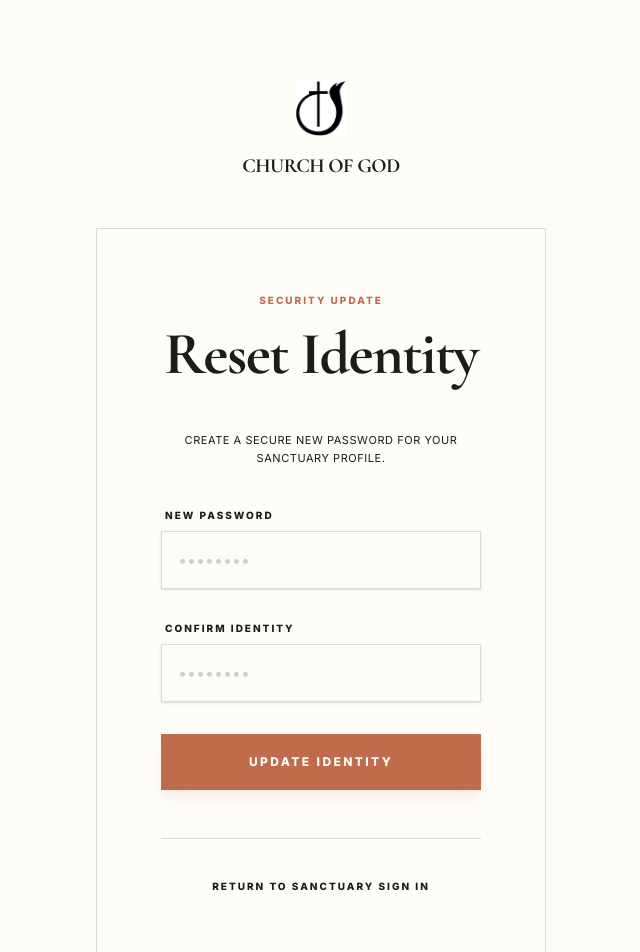
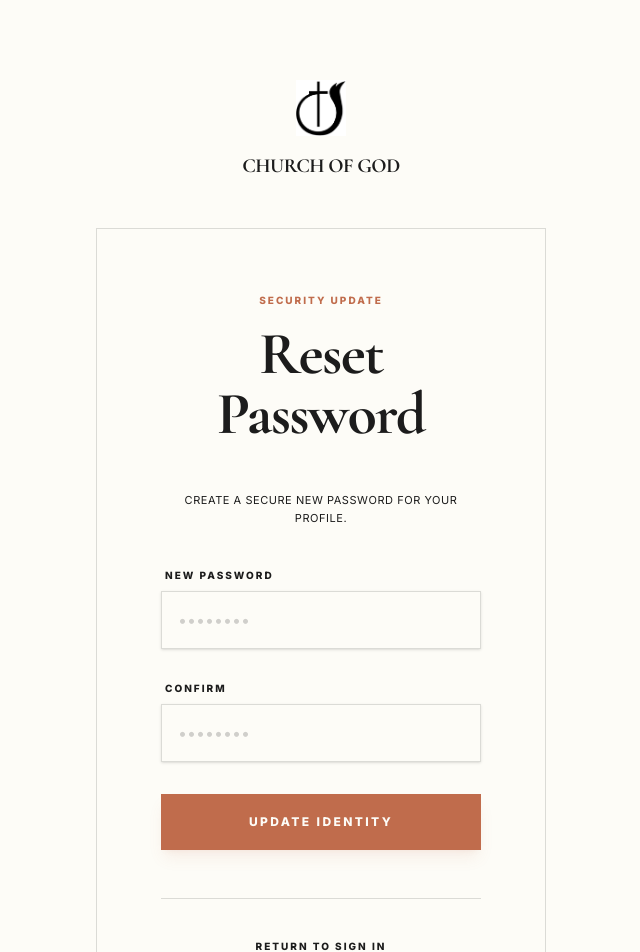
Before and after one commit to Alwin-2005/Church-Donation-, a React (Vite) app in the folder frontend/: page /resetpassword/1 in a window 1280 px wide. Shown: the top 952 px of the page, without its empty margins (319-959 px from the left). Built offline with nearby package versions, Linux system fonts and the light colour scheme.

Commit message:
minor changes

```diff
--- a/frontend/package.json
+++ b/frontend/package.json
@@ -11,7 +11,7 @@
   },
   "dependencies": {
     "@tailwindcss/vite": "^4.1.18",
-    "axios": "^1.13.2",
+    "axios": "^1.14.0",
     "bcryptjs": "^3.0.3",
     "js-cookie": "^3.0.5",
     "jwt-decode": "^4.0.0",
--- a/frontend/src/components/ForgotPassword.jsx
+++ b/frontend/src/components/ForgotPassword.jsx
@@ -42,7 +42,7 @@ const ForgotPassword = () => {
         <div className="mb-12 text-center">
           <span className="text-[10px] font-black uppercase tracking-[0.2em] text-accent mb-4 block">Identity Recovery</span>
           <h1 className="text-5xl md:text-6xl font-serif font-bold text-foreground tracking-tight">
-            Forgot Pass
+            Forgot Password
           </h1>
         </div>
 
@@ -87,7 +87,7 @@ const ForgotPassword = () => {
             to="/login"
             className="text-[10px] font-black uppercase tracking-[0.2em] text-muted-foreground hover:text-accent transition"
           >
-            Back to Sanctuary Access
+            Back to Login
           </Link>
           <Link
             to="/register"
--- a/frontend/src/components/Login/ResetPass.jsx
+++ b/frontend/src/components/Login/ResetPass.jsx
@@ -57,12 +57,12 @@ const ResetPass = () => {
         <div className="mb-12 text-center">
           <span className="text-[10px] font-black uppercase tracking-[0.2em] text-accent mb-4 block">Security Update</span>
           <h1 className="text-5xl md:text-6xl font-serif font-bold text-foreground tracking-tight">
-            Reset Identity
+            Reset Password
           </h1>
         </div>
 
         <p className="text-[11px] font-sans text-muted-foreground text-center mb-10 leading-relaxed uppercase tracking-wider">
-          Create a secure new password for your sanctuary profile.
+          Create a secure new password for your profile.
         </p>
 
         <form onSubmit={handleReset} className="flex flex-col gap-8">
@@ -79,7 +79,7 @@ const ResetPass = () => {
           </div>
 
           <div className="flex flex-col gap-2">
-            <label className="text-[10px] font-black uppercase tracking-[0.2em] text-muted-foreground ml-1">Confirm Identity</label>
+            <label className="text-[10px] font-black uppercase tracking-[0.2em] text-muted-foreground ml-1">Confirm</label>
             <input
               type="password"
               placeholder="••••••••"
@@ -115,7 +115,7 @@ const ResetPass = () => {
             to="/login"
             className="text-[10px] font-black uppercase tracking-[0.2em] text-muted-foreground hover:text-accent transition"
           >
-            Return to Sanctuary Sign In
+            Return to Sign In
           </Link>
         </div>
       </div>
--- a/frontend/src/components/Regis/Regis.jsx
+++ b/frontend/src/components/Regis/Regis.jsx
@@ -339,10 +339,10 @@ const Regis = () => {
       {showOtpModal && (
         <div className="fixed inset-0 z-50 flex items-center justify-center bg-black/40 p-4">
           <div className="w-full max-w-[450px] bg-card border border-border p-10 md:p-16 animate-scaleIn text-center rounded-none shadow-2xl">
-            <h2 className="font-serif text-3xl font-bold text-[#1C1C1C] mb-6 tracking-tight">Confirm Identity</h2>
+            <h2 className="font-serif text-3xl font-bold text-[#1C1C1C] mb-6 tracking-tight">Enter OTP</h2>
             <p className="text-[11px] font-sans text-[#1C1C1C]/60 mb-10 leading-relaxed uppercase tracking-wider">
               We've sent a code to <span className="text-[#C06C4C] font-bold">{formInput.email}</span>.
-              Enter it below to finalize your sanctuary profile.
+              Enter it below to finalize your profile.
             </p>
 
             <input
@@ -366,7 +366,7 @@ const Regis = () => {
               disabled={otpLoading}
               className="w-full bg-[#C06C4C] hover:bg-[#1C1C1C] text-white py-4 text-[11px] font-bold uppercase tracking-widest transition-all mb-8 disabled:opacity-50"
             >
-              {otpLoading ? "Confirming..." : "Finalize Identity"}
+              {otpLoading ? "Confirming..." : "Submit"}
             </button>
 
             <div className="flex flex-col gap-4 pt-8 border-t border-line">
```
Also changed, not shown: 2 other files (tests, documents, lock files or other folders).
